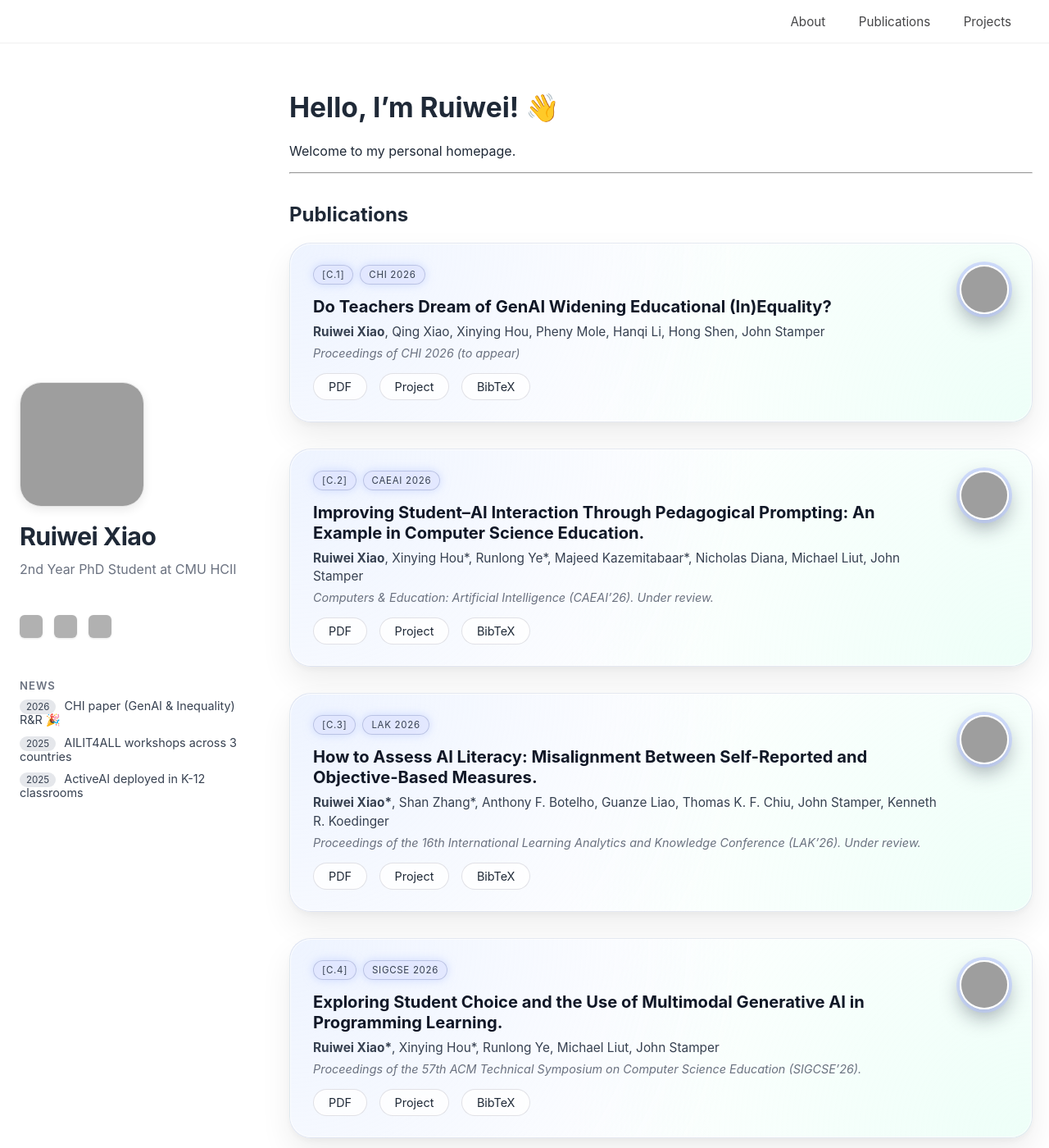
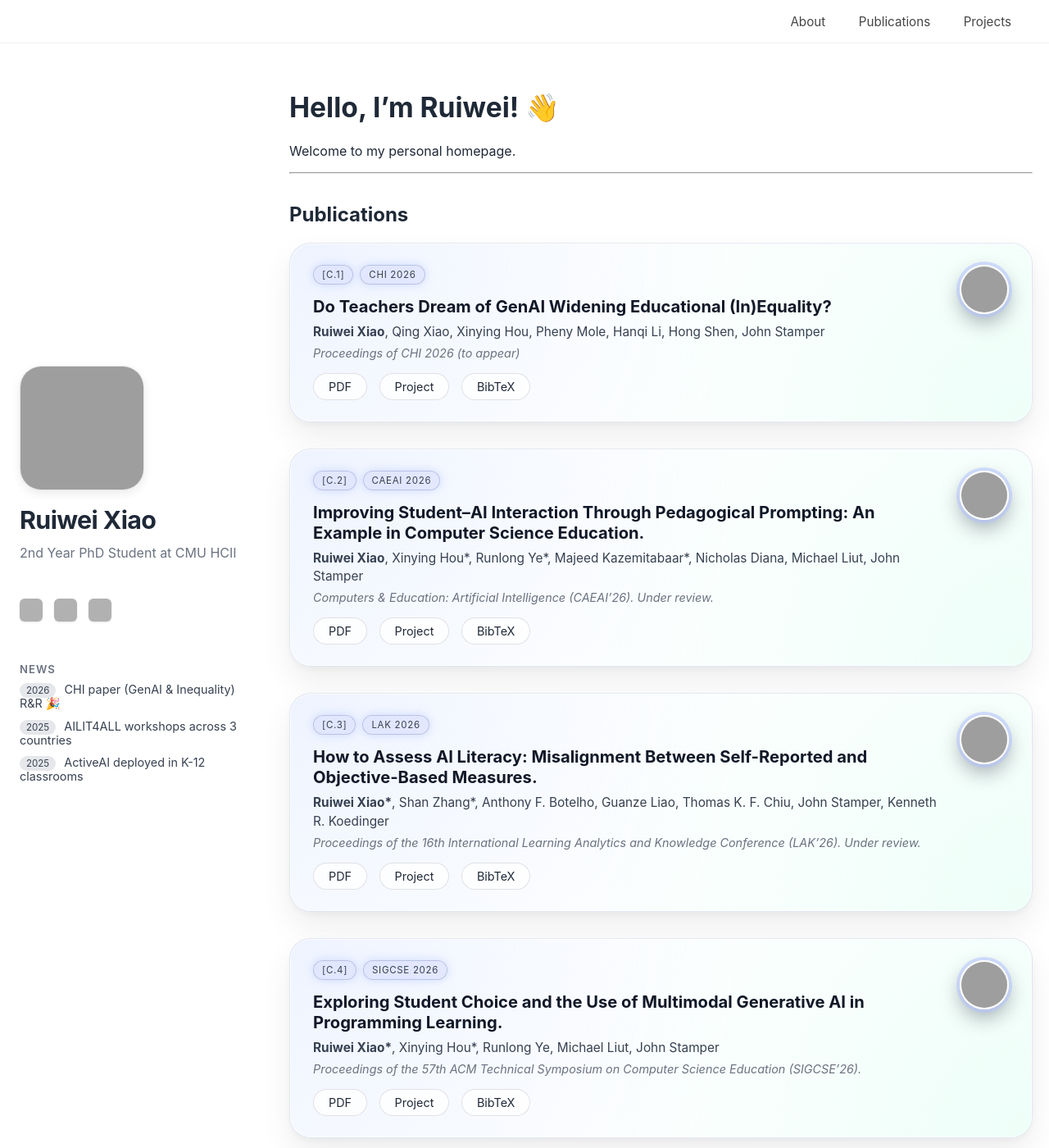
Before and after one commit to ruiwei-xiao/ruiwei-xiao.github.io, a Jekyll site: the page built from index.md, in a window 1280 px wide and 1400 px high. Shown: the whole window at 82% size. Built offline with Jekyll 4.4.1, drawn with Linux system fonts in a browser that asks for light colours; grey boxes are pictures that could not be loaded.

Commit message:
Update style.css

```diff
--- a/assets/css/style.css
+++ b/assets/css/style.css
@@ -34,7 +34,7 @@ body {
   padding-right: 4px;
 
   position: sticky;
-  top: calc(50vh - 240px);  /* 220 大概是 sidebar 半高度，可以微调 */
+  top: calc(50vh - 260px);  /* 220 大概是 sidebar 半高度，可以微调 */
 
   align-self: flex-start;
 }
```
